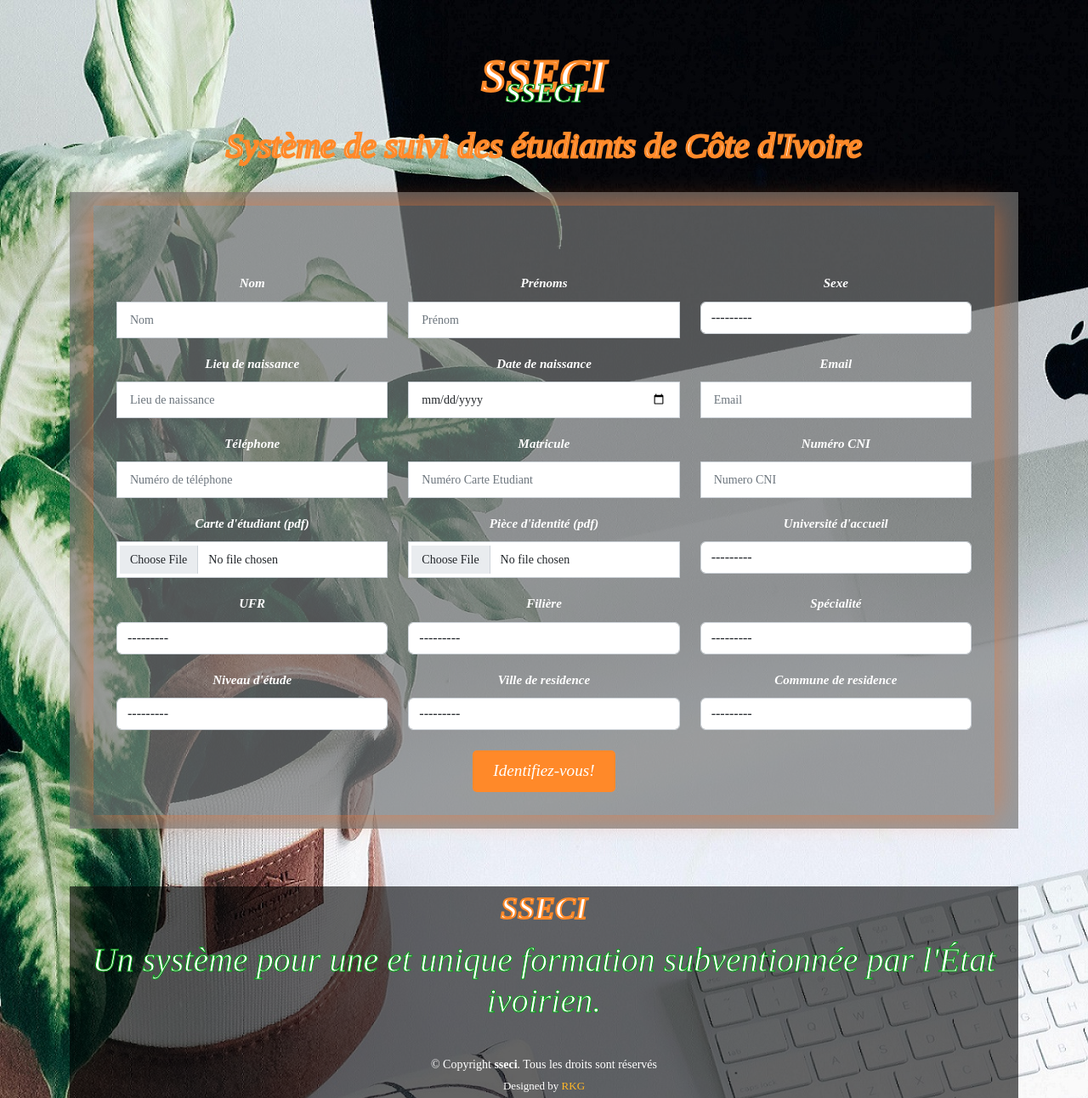
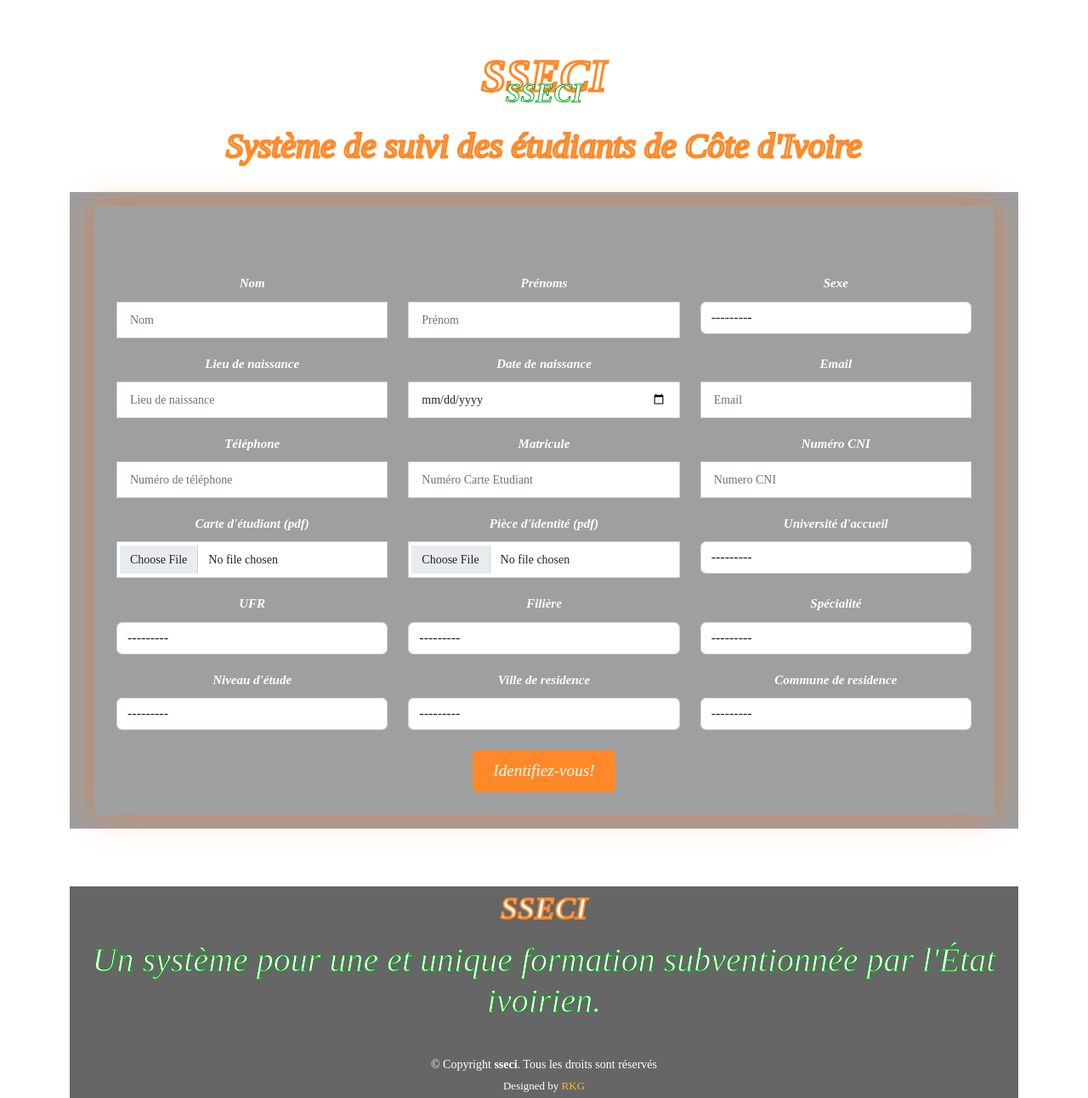
Before and after one commit to Remso27/sseci, a Django app: page / in a window 1280 px wide. Shown: the whole page at 85% size. Run offline with Django 4.2, Linux system fonts and the light colour scheme; data that the repository does not hold is empty; some libraries are stand-ins or nearby versions.

Commit message:
configuration pour le deploiement

```diff
--- a/static/assets/css/style.css
+++ b/static/assets/css/style.css
@@ -12,7 +12,7 @@
 body {
   font-family: 'Times New Roman', Times, serif;
   color: #444444;
-  background-image: url('../img/unsplash.jpg');
+  /*background-image: url('../img/unsplash.jpg');*/
 
 }
 
```
